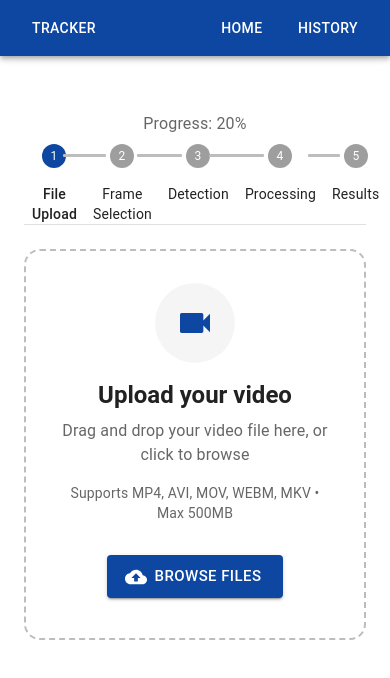
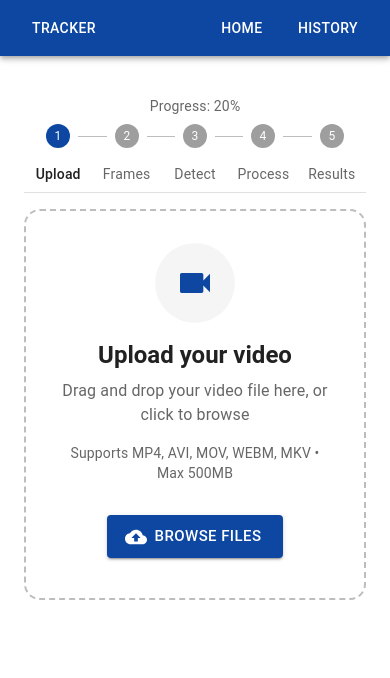
Before and after one commit to tanutamonfish/velocity-tracker-front, a React (Vite) app: page /upload in a window 390 px wide. Shown: the top 678 px of the page. Built offline with nearby package versions, Linux system fonts and the light colour scheme.

Commit message:
fix scaling on mobile

```diff
--- a/src/components/common/ProgressStepper.tsx
+++ b/src/components/common/ProgressStepper.tsx
@@ -3,76 +3,61 @@ import {
   Button,
   Divider,
   Step,
-  StepConnector,
-  stepConnectorClasses,
   StepLabel,
   Stepper,
   Typography,
+  useMediaQuery,
+  useTheme
 } from '@mui/material';
-import { styled } from '@mui/material/styles';
 import React from 'react';
 import { useAppNavigate } from '../../hooks/useAppNavigate';
 import { useAppStore } from '../../stores/useAppStore';
 import { APP_STEP_COUNT, AppStep, appStepOrder, getStepIndex } from '../../types/AppStep';
 
 const stepLabels: Record<AppStep, string> = {
-  [AppStep.Upload]: 'File Upload',
-  [AppStep.FrameSelect]: 'Frame Selection',
-  [AppStep.Detection]: 'Detection',
-  [AppStep.Processing]: 'Processing',
+  [AppStep.Upload]: 'Upload',
+  [AppStep.FrameSelect]: 'Frames',
+  [AppStep.Detection]: 'Detect',
+  [AppStep.Processing]: 'Process',
   [AppStep.Results]: 'Results',
 };
 
-const Connector = styled(StepConnector)(({ theme }) => ({
-  [`&.${stepConnectorClasses.alternativeLabel}`]: {
-    top: 10,
-    left: 'calc(-50% + 16px)',
-    right: 'calc(50% + 16px)',
-  },
-  [`&.${stepConnectorClasses.active}`]: {
-    [`& .${stepConnectorClasses.line}`]: {
-      borderColor: theme.palette.primary.main,
-    },
-  },
-  [`&.${stepConnectorClasses.completed}`]: {
-    [`& .${stepConnectorClasses.line}`]: {
-      borderColor: theme.palette.primary.main,
-    },
-  },
-  [`& .${stepConnectorClasses.line}`]: {
-    borderColor: theme.palette.mode === 'dark' ? theme.palette.grey[800] : theme.palette.grey[400],
-    borderTopWidth: 3,
-    borderRadius: 1,
-  },
-}));
-
 export const ProgressStepper: React.FC = () => {
-  const currentStep = useAppStore((state) => state.currentStep)
+  const theme = useTheme();
+  const isMobile = useMediaQuery(theme.breakpoints.down('sm'));
+  const currentStep = useAppStore((state) => state.currentStep);
   const currentStepIndex = getStepIndex(currentStep);
+  const { goBack } = useAppNavigate();
 
   const isStepCompleted = (step: number) => step < currentStepIndex;
   const isStepClickable = (step: number) => isStepCompleted(step);
 
-  const { goBack } = useAppNavigate()
-
   const handleBackStepClick = (step: AppStep) => {
     if (isStepClickable(getStepIndex(step))) {
-      goBack()
+      goBack();
     }
   };
 
   return (
-    <Box sx={{ width: '100%', py: 3 }}>
-      <Box sx={{ textAlign: 'center', mt: 2 }}>
-        <Typography variant="body1" color="text.secondary" sx={{ m: 1 }}>
+    <Box sx={{ width: '100%', py: isMobile ? 2 : 3 }}>
+      <Box sx={{ textAlign: 'center', mt: isMobile ? 1 : 2 }}>
+        <Typography
+          variant={isMobile ? 'body2' : 'body1'}
+          color="text.secondary"
+          sx={{ m: 1 }}
+        >
           Progress: {Math.round(((currentStepIndex + 1) / APP_STEP_COUNT) * 100)}%
         </Typography>
       </Box>
 
       <Stepper
         activeStep={currentStepIndex}
-        connector={<Connector />}
         alternativeLabel
+        sx={{
+          '& .MuiStep-root': {
+            padding: isMobile ? '0 4px' : '0 8px',
+          },
+        }}
       >
         {appStepOrder.map((step, index) => (
           <Step key={step} completed={isStepCompleted(index)}>
@@ -80,16 +65,6 @@ export const ProgressStepper: React.FC = () => {
               onClick={() => handleBackStepClick(step)}
               sx={{
                 cursor: isStepClickable(index) ? 'pointer' : 'default',
-                '& .MuiStepLabel-label': {
-                  fontSize: '0.875rem',
-                  fontWeight: isStepCompleted(index) ? 600 : 400,
-                  color: step === currentStep ? 'primary.main' : 'text.primary',
-                },
-                '&:hover': {
-                  '& .MuiStepLabel-label': isStepClickable(index) ? {
-                    color: 'primary.main',
-                  } : {},
-                },
               }}
             >
               {stepLabels[step]}
@@ -98,11 +73,19 @@ export const ProgressStepper: React.FC = () => {
         ))}
       </Stepper>
 
-      {getStepIndex(currentStep) > 0 && <Box sx={{ textAlign: 'center', mt: 2 }}>
-        <Button variant='outlined' onClick={goBack} >Return to previous step</Button>
-      </Box>}
+      {currentStepIndex > 0 && (
+        <Box sx={{ textAlign: 'center', mt: isMobile ? 1.5 : 2 }}>
+          <Button
+            variant="outlined"
+            onClick={goBack}
+            size={isMobile ? 'small' : 'medium'}
+          >
+            Return to previous step
+          </Button>
+        </Box>
+      )}
 
-      <Divider />
+      <Divider sx={{ mt: isMobile ? 1: 3 }} />
     </Box>
   );
 };
--- a/src/components/specific/detection/CanvasFrameZoomPaint.tsx
+++ b/src/components/specific/detection/CanvasFrameZoomPaint.tsx
@@ -54,10 +54,8 @@ export const CanvasWrapper: React.FC<CanvasWrapperProps> = ({
   const iniZoom = () => {
     if (containerRef.current) {
       panzoomRef.current = panzoom(containerRef.current, {
-        maxZoom: 4,
-        minZoom: 0.5,
-        bounds: true,
-        boundsPadding: 0.1,
+        maxZoom: 40,
+        minZoom: 0.05,
       });
 
       return () => {
@@ -137,6 +135,7 @@ export const CanvasWrapper: React.FC<CanvasWrapperProps> = ({
           height: '100%',
           cursor: 'grab',
           backgroundColor: 'transparent',
+          touchAction: 'none'
         }}
       >
         <canvas
--- a/src/pages/HomePage.tsx
+++ b/src/pages/HomePage.tsx
@@ -5,7 +5,7 @@ function HomePage() {
   //TODO: add information about the application
   return (
     <>
-      <Box width={600}>
+      <Box>
         <Typography>Приложение предназначено для отслеживания изменения координат, скорости и ускорения объектов в видеоматериале.</Typography>
       </Box>
       <Button
```
